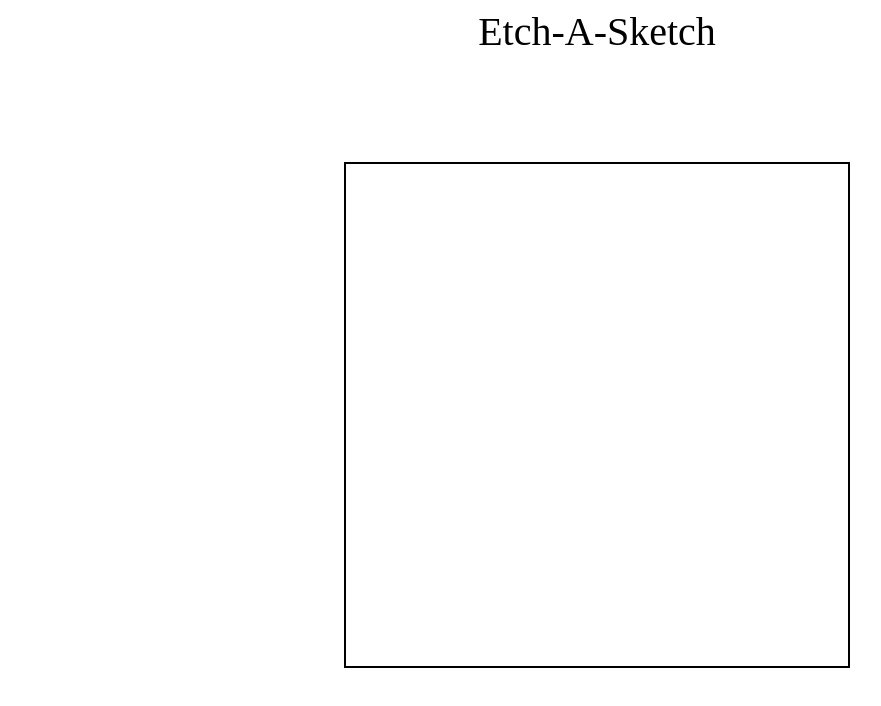
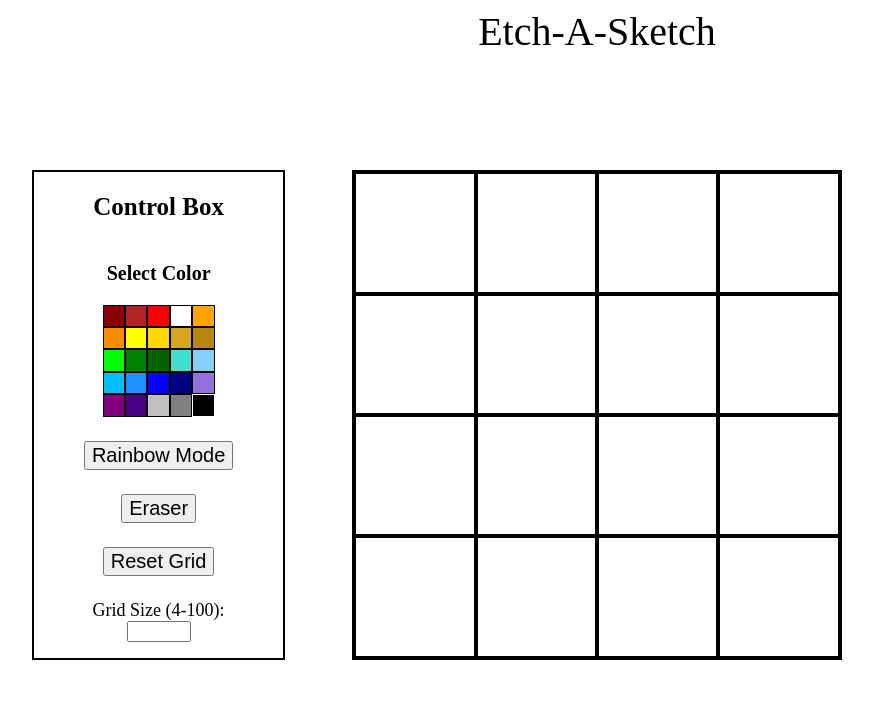
Before and after one commit to sssutton10/etch-a-sketch, a plain HTML site: page index.html in a window 1280 px wide. Shown: the whole page, without its empty margins (43-924 px from the left). Drawn offline with Linux system fonts and the light colour scheme.

Commit message:
Added control box with color picking functionality. added other buttons that do not yet function

```diff
--- a/index.html
+++ b/index.html
@@ -16,10 +16,58 @@
 
     <div class="page-container">
         <div class="control-box">
+            <h2>Control Box</h2>
+            <h3>Select Color</h3>
+            <table>
+                <tr>
+                    <td></td>
+                    <td></td>
+                    <td></td>
+                    <td></td>
+                    <td></td>
+                </tr>
+                <tr>
+                    <td></td>
+                    <td></td>
+                    <td></td>
+                    <td></td>
+                    <td></td>
+                </tr>
+                <tr>
+                    <td></td>
+                    <td></td>
+                    <td></td>
+                    <td></td>
+                    <td></td>
+                </tr>
+                <tr>
+                    <td></td>
+                    <td></td>
+                    <td></td>
+                    <td></td>
+                    <td></td>
+                </tr>
+                <tr>
+                    <td></td>
+                    <td></td>
+                    <td></td>
+                    <td></td>
+                    <td id="default-color"></td>
+                </tr>
+            </table>
+
+            <button class="rainbow">Rainbow Mode</button>
+            <button class="erase">Eraser</button>
+            <button class="reset">Reset Grid</button>
+            <label for="grid-side">Grid Size (4-100):</label>
+            <input type="number" id="grid-size" min="4" max="100">
 
         </div>
 
         <div class="grid-container"></div>
+
+        <div class="control-box hidden"></div> <!--Invisible element for flex alignment-->
     </div>
+
 </body>
 </html>
--- a/javascript.js
+++ b/javascript.js
@@ -1,15 +1,56 @@
+// Global variables
+let grid = document.querySelector('.grid-container')
+let enableColor = false
+let selectedColorSquare = document.querySelector('#default-color')
+selectedColorSquare.classList.toggle('selected-color')
+
+let colorList = ['darkred', 'firebrick', 'red', 'redorange', 'orange',
+                 'darkorange', 'yellow', 'gold', 'goldenrod', 'darkgoldenrod',
+                 'lime', 'green', 'darkgreen', 'turquoise', 'lightskyblue',
+                 'deepskyblue', 'dodgerblue', 'blue', 'navy', 'mediumpurple',
+                 'purple', 'indigo', 'silver', 'gray', 'black']
+
+grid.addEventListener('mousedown', () => enableColor = true)
+grid.addEventListener('mouseup', () => enableColor = false)
+
+function addColor(e){
+    if (enableColor || e.type == 'mousedown'){
+        this.style.background = selectedColorSquare.style.backgroundColor
+    }
+}
+
 function populateGrid(n){
-    let grid = document.querySelector('.grid-container')
-
     for(let i=0; i < n**2; i++){
         let div = document.createElement('div')
         div.classList.add('grid-square')
         div.style.width = 1/n*100 + '%'
         grid.append(div)
+        div.addEventListener('mouseover', addColor)
+        div.addEventListener('mousedown', addColor)
     }
 }
+
+// Set default gridsize to 4x4
+populateGrid(4)
 
 function clearGrid(){
     let squares = document.querySelectorAll('.grid-square')
     squares.forEach(element => {element.remove()});
 }
+
+function colorSelect(){
+    selectedColorSquare.classList.toggle('selected-color')
+    selectedColorSquare = this
+    this.classList.toggle('selected-color')
+}
+
+let tableCells = document.querySelectorAll('td')
+tableCells.forEach(element => element.addEventListener('click', colorSelect))
+
+function populateColors(){
+    for(let i = 0; i < 25; i++){
+        Array.from(tableCells)[i].style.backgroundColor = colorList[i]
+    }
+}
+
+populateColors()
--- a/styles.css
+++ b/styles.css
@@ -14,25 +14,80 @@
     width: 100%;
     height: 90%;
     display: flex;
-    justify-content: center;
+    flex: 1;
+    justify-content: space-evenly;
     align-items: center;
 }
 
 /* Control Box */
 
+.control-box {
+    height: 68%;
+    aspect-ratio: 1/1;
+    display: flex;
+    flex-direction: column;
+    justify-content: flex-start;
+    align-items: center;
+    color: black;
+    box-sizing: border-box;
+    border: 2px solid black;
+    width: 20%;
+}
+
+.control-box.hidden {
+    visibility: hidden;
+    border: none;
+}
+
+.control-box > h2 {
+    font-size: 2.5rem;
+}
+
+.control-box > h3 {
+    font-size: 2rem;
+}
+
+td{
+    box-sizing: border-box;
+    border: 1px solid black;
+}
+
+table {
+    width: 45%;
+    aspect-ratio: 1/1;
+    table-layout: fixed;
+    margin-bottom: 24px;
+    border-spacing: 0;
+}
+
+.selected-color {
+    border-color: white;
+}
+
+button {
+    margin-bottom: 24px;
+    font-size: 2rem;
+}
+
+label {
+    font-size: 1.8rem;
+}
+
+#grid-size {
+    text-align: center;
+}
+
 /* Grid Container */
 .grid-container {
     display: flex;
     flex-flow: row wrap;
-    width: 40%;
+    height: 68%;
     aspect-ratio: 1/1;
     box-sizing: border-box;
     border: 2px solid black;
 }
 
 .grid-square {
-    /* width: 25%; */
-    /* flex: 1 0 auto; */
     aspect-ratio: 1/1;
     box-sizing: border-box;
     border: 2px solid black;
```
